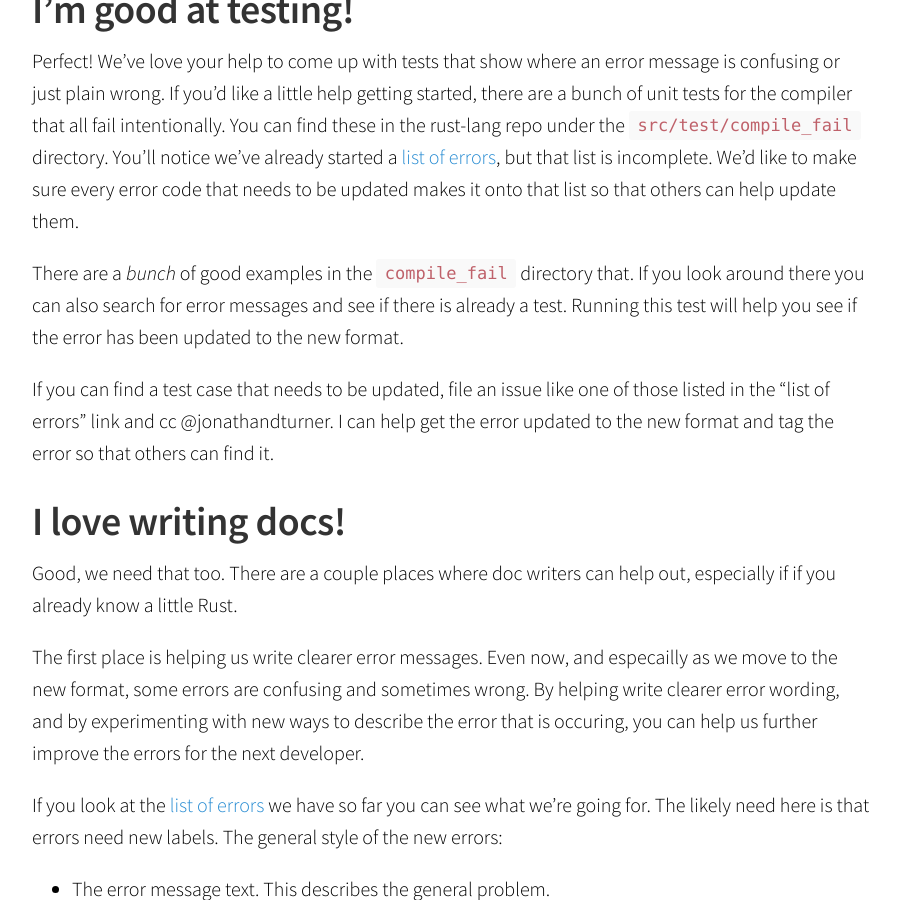
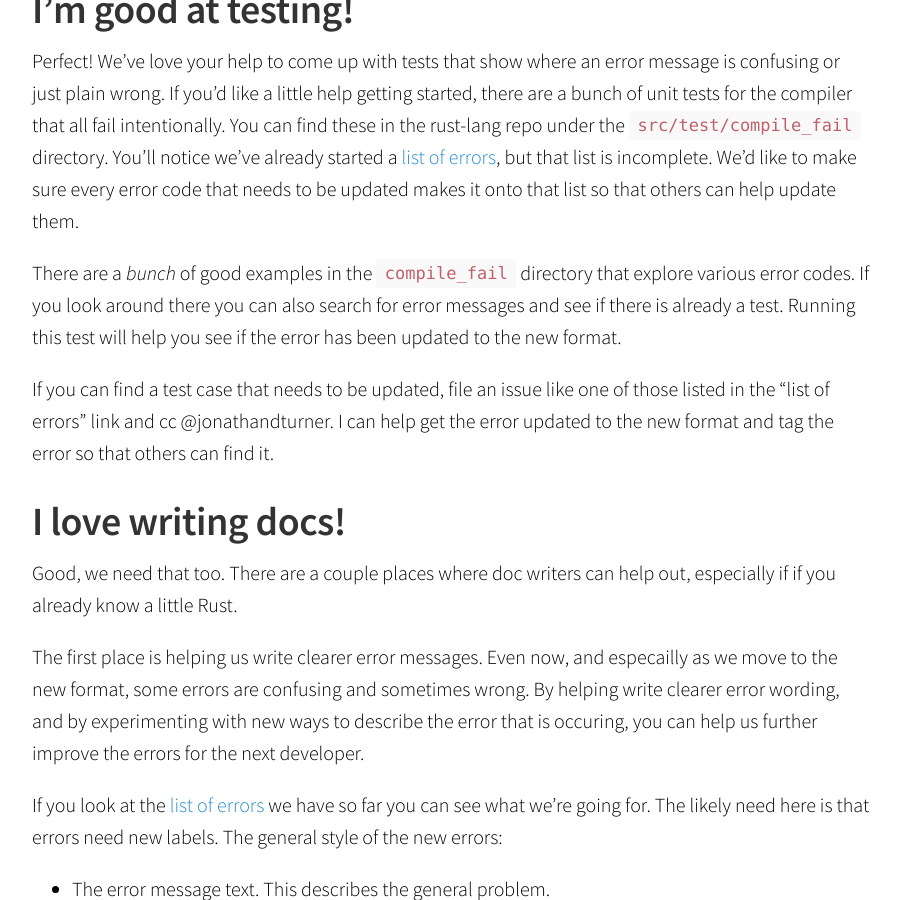
Before and after one commit to sophiajt/jntrnr.github.io, a Jekyll site: the page built from _posts/2016-08-03-helping-out-with-rust-errors.md, in a window 1280 px wide and 900 px high, scrolled down 416 px. Shown: the whole window, without its empty margins (188-1088 px from the left). Built offline with Jekyll 4.4.1, drawn with Linux system fonts in a browser that asks for light colours.

Commit message:
Update wording

```diff
--- a/_posts/2016-08-03-helping-out-with-rust-errors.md
+++ b/_posts/2016-08-03-helping-out-with-rust-errors.md
@@ -19,7 +19,8 @@ the compiler that all fail intentionally.  You can find these in the rust-lang r
 like to make sure every error code that needs to be updated makes it onto that list so that others
 can help update them.
 
-There are a *bunch* of good examples in the `compile_fail` directory that. If you look around there
+There are a *bunch* of good examples in the `compile_fail` directory that explore various error
+codes. If you look around there
 you can also search for error messages and see if there is already a test. Running this test will
 help you see if the error has been updated to the new format.
 
```
